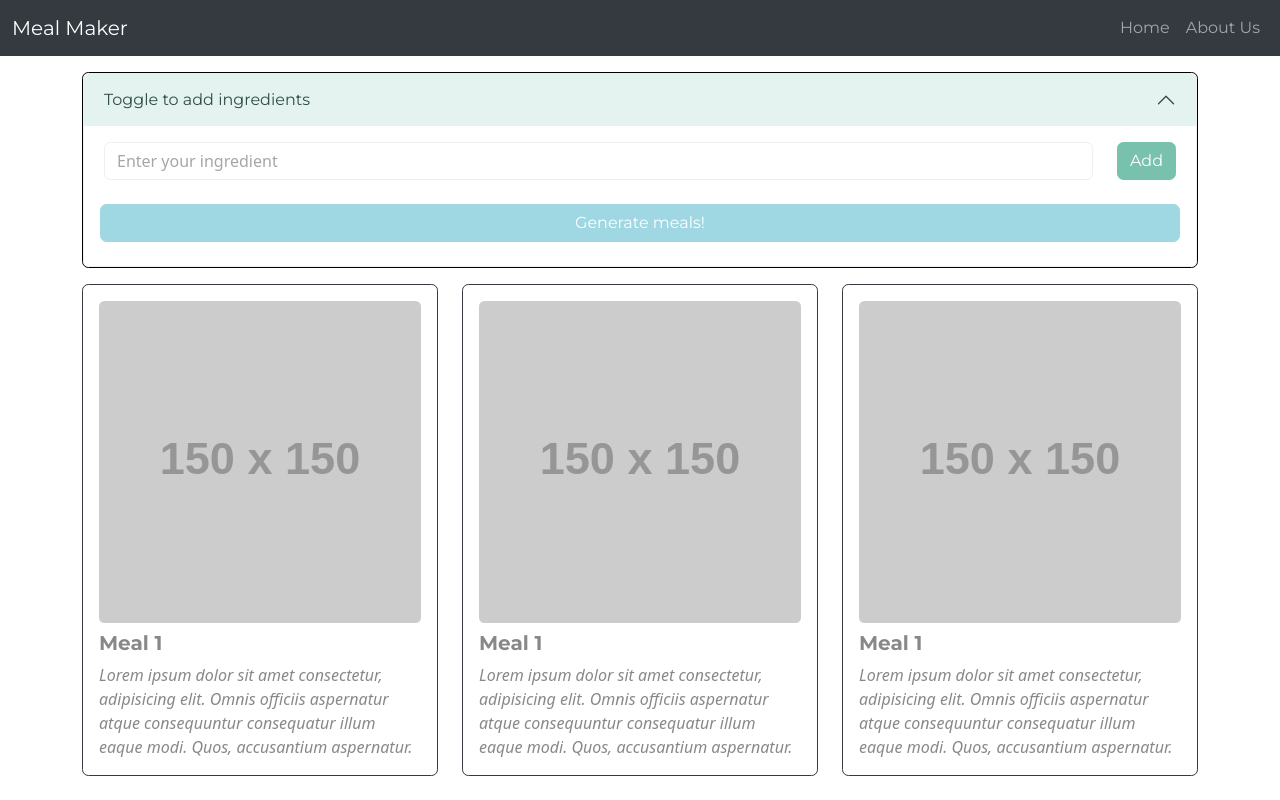
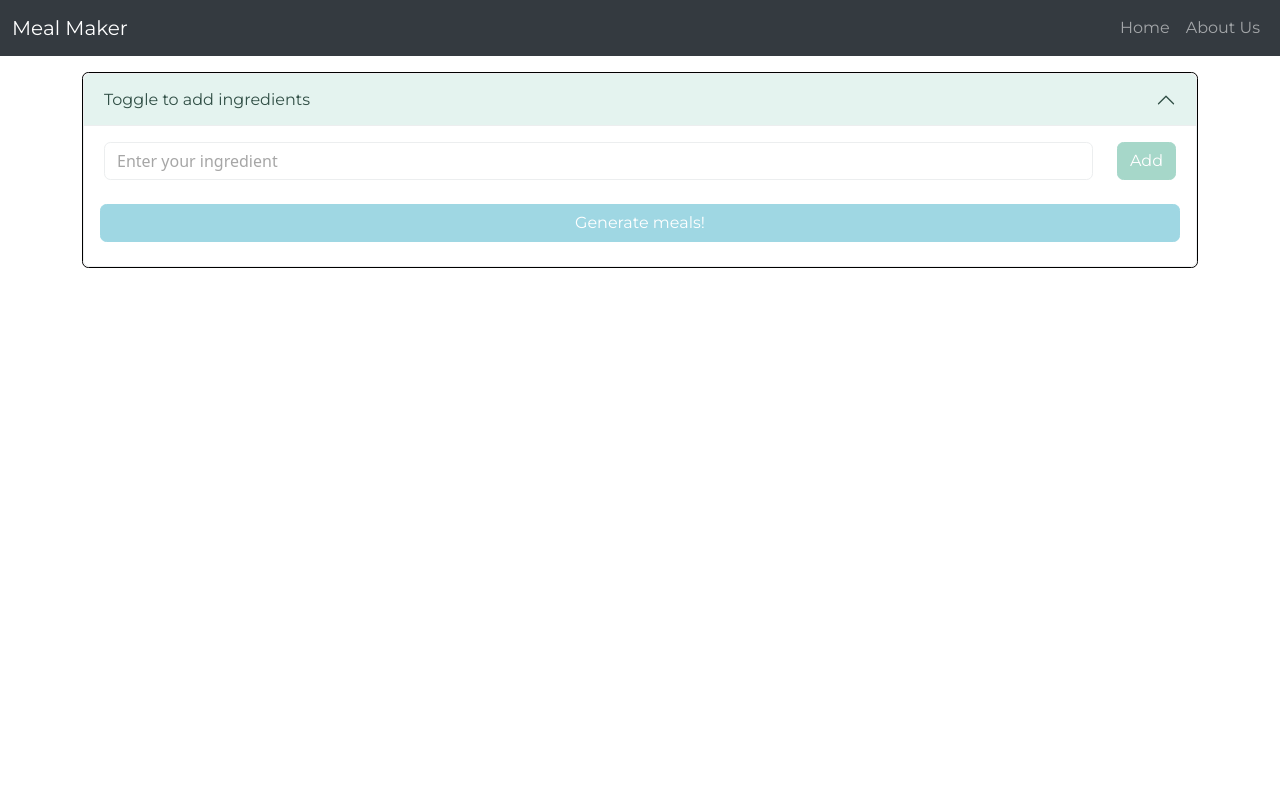
Before and after one commit to jablue-12/meal-maker, a React (Create React App) app: page / in a window 1280 px wide. Built offline with nearby package versions, Linux system fonts and the light colour scheme.

Commit message:
Setup axios
- components now display real data by fetching the ingredients immediately when the user adds an ingredient on the accordion and meals by specifying the idMeal that was retrieved from the ingredient get response.

```diff
--- a/src/App.js
+++ b/src/App.js
@@ -1,29 +1,24 @@
-import React from 'react';
-import { Container, Row, Col } from 'react-bootstrap';
-import { MealCard } from './components/card/MealCard';
+import React, { useState } from 'react';
+import { Container, Row } from 'react-bootstrap';
 import { IngredientForm } from './components/form/IngredientForm';
 import { Header } from './components/navbar/Header';
+import { GeneratedMeals } from './components/views/GeneratedMeals';
 import './App.css';
 
 function App () {
+	const [mealsByIngredients, setMealsByIngredients] = useState([]);
+	const generateMeals = (ingredients) => {
+		setMealsByIngredients(ingredients);
+	};
+
 	return (
 		<>
 			<Header/>
 			<Container>
 				<Row>
-					<IngredientForm/>
+					<IngredientForm onGenerateMealsClick={generateMeals}/>
 				</Row>
-				<Row xs={1} sm={2} md={2} lg={3}>
-					<Col>
-						<MealCard/>
-					</Col>
-					<Col>
-						<MealCard/>
-					</Col>
-					<Col>
-						<MealCard/>
-					</Col>
-				</Row>
+				<GeneratedMeals meals={mealsByIngredients}/>
 			</Container>
 		</>
 	);
--- /dev/null
+++ b/src/api/api.js
@@ -0,0 +1,25 @@
+import axios from 'axios';
+
+// Base URL for the API which is found here: https://www.themealdb.com/api.php
+const BASE_URL = 'https://www.themealdb.com/api/json/v1/1/';
+
+// Function to make a generic GET request
+export const get = async (endpoint) => {
+	const result = {
+		data: null,
+		loading: true,
+		error: null
+	};
+
+	try {
+		const response = await axios.get(BASE_URL + endpoint);
+		result.data = response.data;
+	} catch (error) {
+		console.error('API request error:', error);
+		result.error = error;
+	} finally {
+		result.loading = false;
+	}
+
+	return result;
+};
--- a/src/components/card/MealCard.jsx
+++ b/src/components/card/MealCard.jsx
@@ -1,43 +1,60 @@
 import React, { useEffect, useState } from 'react';
 import { Card } from 'react-bootstrap';
+import { get } from '../../api/api';
 import { MealModal } from '../modal/MealModal';
 
-export const MealCard = () => {
+const endpoint = 'lookup.php?i=';
+
+export const MealCard = (props) => {
+	const { meal } = props;
 	const [show, setShow] = useState(false);
-	const [meal, setMeal] = useState({ name: '', details: '' });
+
+	const [response, setResponse] = useState({
+		data: null,
+		loading: true,
+		error: null
+	});
 
 	const handleClose = () => setShow(false);
 	const handleShow = () => setShow(true);
 
 	useEffect(() => {
-		const sampleMeal = {
-			name: 'Meal 1',
-			details: 'Lorem ipsum dolor sit amet consectetur, adipisicing elit. Omnis officiis aspernatur atque consequuntur consequatur illum eaque modi. Quos, accusantium aspernatur.'
-		};
-
-		setMeal(sampleMeal);
+		if (meal) {
+			get((`${endpoint}${meal.idMeal}`))
+				.then((apiResponse) => {
+					setResponse(apiResponse);
+				});
+		}
 	}, []);
 
 	return (
 		<>
+			{response.loading ? <p>Loading...</p> : null}
+			{response.error ? <p>Error: {response.error.message}</p> : null}
+			{response.data
+				? (
+					<>
 						<Card
-				className="border-dark mb-3"
+							className="border-dark mb-3 text-center"
 							style={{ cursor: 'pointer' }}
 							onClick={() => handleShow()}>
 							<Card.Body>
 								<Card.Img
-						src="https://via.placeholder.com/150"
+									src={meal.strMealThumb ? meal.strMealThumb : 'https://via.placeholder.com/150' }
 									alt="placeholder"
-						className="mb-2"/>
-					<Card.Title className="fw-bold ">
-						{meal.name}
+									className="mb-2 object-fit-fill"/>
+								<Card.Title className="fw-bolder">
+									{meal.strMeal}
 								</Card.Title>
-					<Card.Text className="fst-italic">
-						{meal.details}
+								<Card.Text className="fst-italic text-truncate">
+									Explore Details
 								</Card.Text>
 							</Card.Body>
 						</Card>
-			<MealModal show={show} handleClose={handleClose} recipe={ meal}/>
+						<MealModal show={show} handleClose={handleClose} recipe={response.data.meals[0]}/>
+					</>
+				)
+				: null}
 		</>
 	);
 };
--- a/src/components/form/IngredientForm.jsx
+++ b/src/components/form/IngredientForm.jsx
@@ -1,14 +1,29 @@
-import React, { useState } from 'react';
+import React, { useEffect, useState } from 'react';
 import { Accordion, Card, Form, Row, Col, Button } from 'react-bootstrap';
+import { get } from '../../api/api';
 import { IngredientCard } from '../card/IngredientCard';
 
-export const IngredientForm = () => {
+const ingredientEndpoint = 'filter.php?i=';
+
+export const IngredientForm = (props) => {
+	const { onGenerateMealsClick } = props;
 	const [ingredient, setIngredient] = useState('');
 	const [ingredientList, setIngredientList] = useState([]);
+	const [mealsByIngredients, setMealsByIngredients] = useState([]);
 	const [activeKey, setActiveKey] = useState('0');
 
-	const addIngredient = (newIngredient) => {
+	const [response, setResponse] = useState({
+		data: null,
+		loading: true,
+		error: null
+	});
+
+	const addIngredient = async (newIngredient) => {
 		if (newIngredient) {
+			get(`${ingredientEndpoint}${newIngredient}`).then((apiResponse) => {
+				setResponse(apiResponse);
+			});
+
 			setIngredientList([...ingredientList, newIngredient]);
 			setIngredient('');
 		}
@@ -23,49 +38,75 @@ export const IngredientForm = () => {
 	};
 
 	const generateMeals = () => {
-		console.log('Ingredients are submitted.\n' + JSON.stringify(ingredientList));
+		// Send to parent component
+		onGenerateMealsClick(mealsByIngredients);
+
+		// Reset state
 		setActiveKey(null);
 		setIngredientList([]);
+		setMealsByIngredients([]);
 	};
 
 	const deleteIngredient = (ingredientName) => {
 		console.log(`Deleting ingredient "${ingredientName}" from the list`);
-		const updatedIngredientList = ingredientList.filter(item => item !== ingredientName);
+		const updatedIngredientList = ingredientList.filter(
+			(item) => item !== ingredientName
+		);
 		setIngredientList(updatedIngredientList);
 	};
 
+	useEffect(() => {
+		if (response.data && response.data.meals) {
+			setMealsByIngredients([...mealsByIngredients, ...response.data.meals]);
+		}
+	}, [response.data]);
+
 	return (
-		<Accordion activeKey={activeKey} className="mb-3" >
+		<Accordion activeKey={activeKey} className="mb-3">
 			<Card className="border-black border-1">
 				<Accordion.Item eventKey="0">
-					<Accordion.Header onClick={() => { handleAccordion(); }}>Toggle to add ingredients</Accordion.Header>
+					<Accordion.Header
+						onClick={() => {
+							handleAccordion();
+						}}
+					>
+						Toggle to add ingredients
+					</Accordion.Header>
 					<Accordion.Body>
-						<Form onSubmit={(e) => {
-							e.preventDefault();
-							addIngredient(ingredient);
-						}}>
+						<Form
+							onSubmit={(e) => {
+								e.preventDefault();
+								addIngredient(ingredient);
+							}}
+						>
 							<Row className="mb-3">
 								<Col>
 									<Form.Control
 										type="name"
 										placeholder="Enter your ingredient"
 										value={ingredient}
-										onChange={(e) => setIngredient(e.target.value)}/>
+										onChange={(e) => setIngredient(e.target.value)}
+									/>
 								</Col>
 								<Col className="flex-grow-0">
-									<Button variant="primary" onClick={() => addIngredient(ingredient)}>
+									<Button
+										variant="primary"
+										disabled={ingredient.length === 0}
+										onClick={() => addIngredient(ingredient)}
+									>
 										Add
 									</Button>
 								</Col>
 							</Row>
 							<Row xs={1} md={2} lg="auto" className="justify-content-center">
-								{
-									ingredientList.map((addedIngredient, index) => (
-										<Col key={index}>
-											<IngredientCard ingredientName={addedIngredient} onButtonClick={deleteIngredient}/>
-										</Col>
-									))
-								}
+								{ingredientList.map((addedIngredient, index) => (
+									<Col key={index}>
+										<IngredientCard
+											ingredientName={addedIngredient}
+											onButtonClick={deleteIngredient}
+										/>
+									</Col>
+								))}
 							</Row>
 							<Row className="p-2">
 								<Button
--- a/src/components/modal/MealModal.jsx
+++ b/src/components/modal/MealModal.jsx
@@ -6,9 +6,9 @@ export const MealModal = (props) => {
 	return (
 		<Modal show={show} onHide={handleClose}>
 			<Modal.Header closeButton>
-				<Modal.Title>{recipe.name}</Modal.Title>
+				<Modal.Title>{recipe.strMeal}</Modal.Title>
 			</Modal.Header>
-			<Modal.Body>{recipe.details}</Modal.Body>
+			<Modal.Body>{recipe.strInstructions}</Modal.Body>
 			<Modal.Footer>
 				<Button variant="secondary" onClick={handleClose}>
 					Close
--- /dev/null
+++ b/src/components/views/GeneratedMeals.jsx
@@ -0,0 +1,21 @@
+import React from 'react';
+import { Col, Row } from 'react-bootstrap';
+import { MealCard } from '../card/MealCard';
+
+export const GeneratedMeals = (props) => {
+	const { meals } = props;
+
+	return (
+		<>
+			<Row xs={1} sm={2} md={2} lg={3}>
+				{
+					meals.map((meal, index) => (
+						<Col key={meal.idMeal + index} className="d-flex">
+							<MealCard meal={meal}/>
+						</Col>
+					))
+				}
+			</Row>
+		</>
+	);
+};
```
Also changed, not shown: package.json (+5 -4 lines), 1 other file (tests, documents, lock files or other folders). Lines whose indentation alone changed are shown as unchanged.
